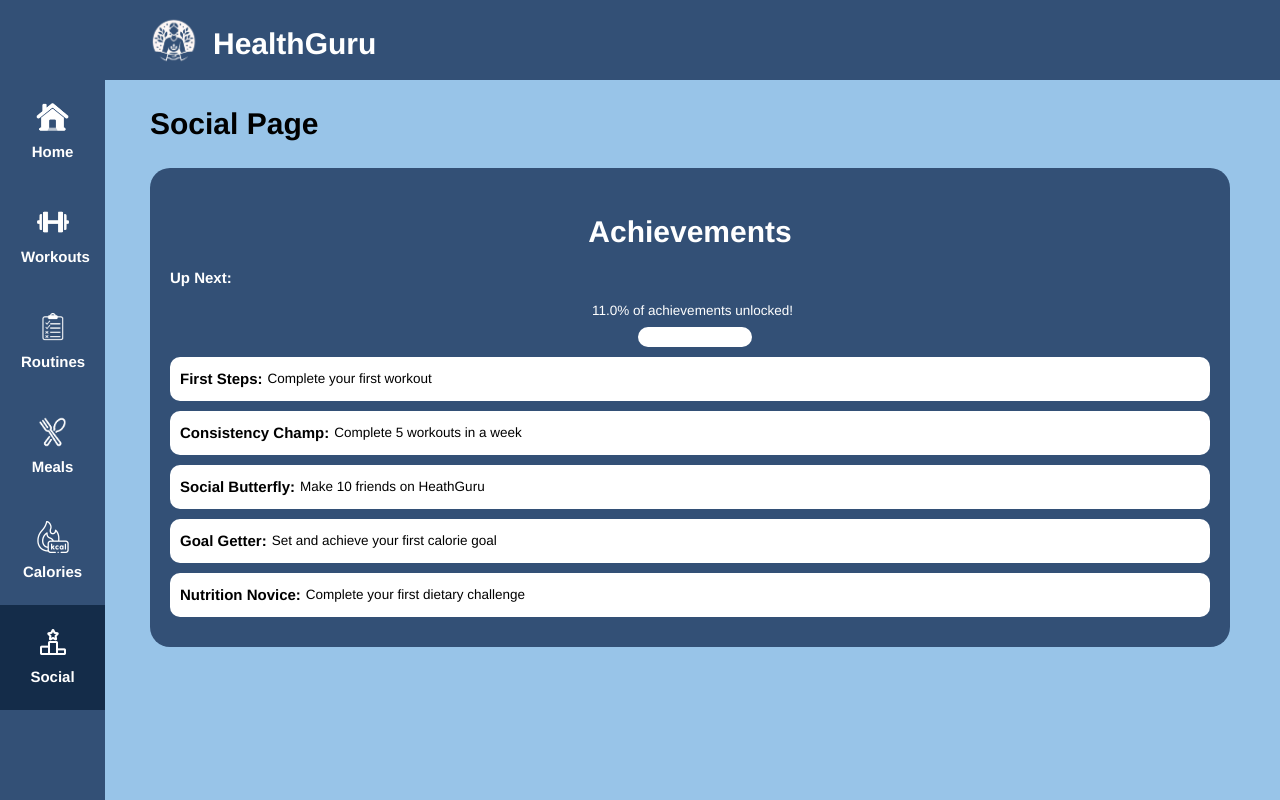
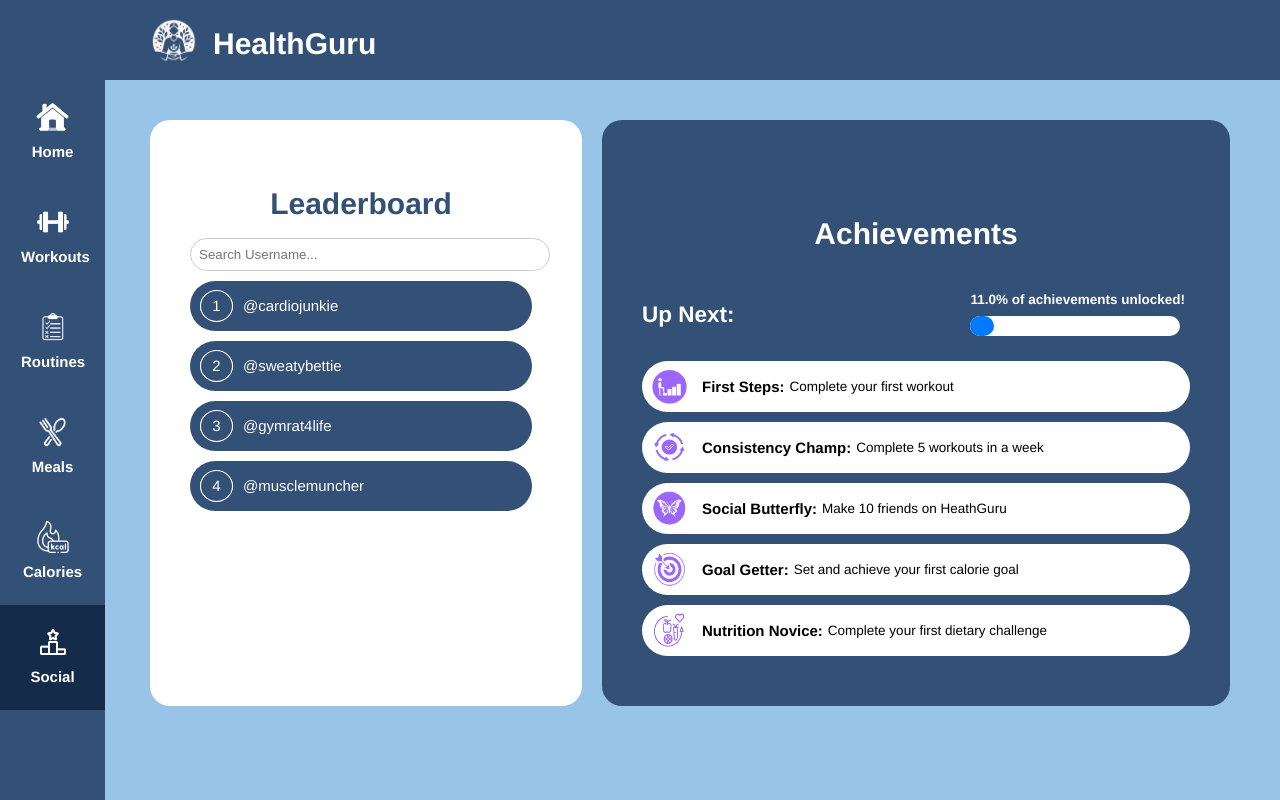
Before and after one commit to BT3103AppDev1/l1-final-term-project-group7, a Vue app: page /social in a window 1280 px wide. Built offline with nearby package versions, Linux system fonts and the light colour scheme.

Commit message:
Add Leaderboard and Achievements to Social page

```diff
--- a/src/components/social/Achievements.vue
+++ b/src/components/social/Achievements.vue
@@ -1,23 +1,34 @@
 <template>
-    <div class="achievements">
+    <div class="achievements-container">
       <h1 class="achievements-heading">Achievements</h1>
-      <div class="up-next">
-        Up Next:
-      </div>
       <div class="progress-container">
-        <div class="progress-text">11.0% of achievements unlocked!</div>
-        <div class="progress-bar"></div>
+        <h2 class="up-next">Up Next:</h2>
+        <div class="progress-bar-container">
+          <div class="progress-text">11.0% of achievements unlocked!</div>
+          <div class="progress-bar">
+            <div class="progress-fill" :style="{ width: progressWidth }"></div>
+          </div>
+        </div>
       </div>
       <div class="achievement" v-for="(achievement, index) in achievements" :key="index">
         <div class="achievement-item">
-          <div class="achievement-title">{{ achievement.title }}</div>
-          <div class="achievement-description">{{ achievement.description }}</div>
+          <img :src="getIconPath(achievement.title)" class="achievement-icon" alt="Icon">
+          <div class="achievement-details">
+            <div class="achievement-title">{{ achievement.title }}</div>
+            <div class="achievement-description">{{ achievement.description }}</div>
+          </div>
         </div>
       </div>
     </div>
   </template>
 
   <script>
+  import FirstSteps from '@/assets/FirstSteps.png';
+  import ConsistencyChamp from '@/assets/ConsistencyChamp.png';
+  import SocialButterfly from '@/assets/SocialButterfly.png';
+  import GoalGetter from '@/assets/GoalGetter.png';
+  import NutritionNovice from '@/assets/NutritionNovice.png';
+
   export default {
     name: 'Achievements',
     data() {
@@ -28,83 +39,103 @@
           { title: 'Social Butterfly:', description: 'Make 10 friends on HeathGuru' },
           { title: 'Goal Getter:', description: 'Set and achieve your first calorie goal' },
           { title: 'Nutrition Novice:', description: 'Complete your first dietary challenge' }
-        ]
+        ],
+        progressWidth: '11%'
       };
     },
     methods: {
-        getIconPath(title) {
-            const imagePaths = {
-                'First Steps:': require('@/assets/FirstSteps.png'),
-                'Consistency Champ:': require('@/assets/ConsistencyChamp.png'),
-                'Social Butterfly:': require('@/assets/SocialButterfly.png'),
-                'Goal Getter:': require('@/assets/GoalGetter.png'),
-                'Nutrition Novice:': require('@/assets/NutritionNovice.png')
-            };
-            return imagePaths[title];
+      getIconPath(title) {
+        switch (title) {
+          case 'First Steps:':
+            return FirstSteps;
+          case 'Consistency Champ:':
+            return ConsistencyChamp;
+          case 'Social Butterfly:':
+            return SocialButterfly;
+          case 'Goal Getter:':
+            return GoalGetter;
+          case 'Nutrition Novice:':
+            return NutritionNovice;
+          default:
+            return '';
         }
+      }
     }
   };
   </script>
 
   <style scoped>
-  .achievements {
+  .achievements-container {
     text-align: center;
     background-color: #335076;
     border-radius: 20px;
     padding: 20px;
   }
 
-  .achievements-heading,
-  .up-next {
+  .achievements-heading {
     color: #ffffff;
+    margin-top: 10px;
+  }
+
+
+  .progress-container {
+    display: flex;
+    justify-content: space-between;
+    align-items: center;
     margin-bottom: 10px;
   }
 
-  .achievement-icon {
-  width: 24px;
-  height: 24px;
-  margin-right: 10px;
-}
-
   .up-next {
-    display: flex;
-    align-items: center;
-    justify-content: flex-start; /* Align "Up Next" to the left */
-    font-weight: bold;
+    color: #ffffff;
+    margin-right: 10px;
   }
 
-  .progress-container {
-    display: flex;
-    flex-direction: column;
-    align-items: center;
-    justify-content: flex-end;
-    margin-left: 10px;
-    margin-bottom: 10px;
+  .progress-text {
+    font-size: 0.9em;
+    font-weight: bold;
+    color: #ffffff;
+    white-space: nowrap;
+    margin-right: 5px;
   }
 
   .progress-bar {
     height: 20px;
     background-color: #ffffff;
     border-radius: 10px;
-    width: 11%;
+    width: 210px;
     margin-top: 5px;
+    margin-bottom: 5px;
+    position: relative;
   }
 
-  .progress-text {
-    font-size: 0.9em;
-    color: #ffffff;
-    white-space: nowrap;
-    margin-right: 5px;
+  .progress-fill {
+    background-color: #007bff; /* Blue color for progress */
+    position: absolute;
+    top: 0;
+    left: 0;
+    height: 100%;
+    border-radius: 10px;
   }
 
   .achievement {
     background-color: #ffffff;
-    border-radius: 10px;
-    padding: 10px;
+    border-radius: 30px;
+    padding: 8px 10px;
     margin-bottom: 10px;
   }
 
   .achievement-item {
+    display: flex;
+    align-items: center;
+  }
+
+  .achievement-icon {
+    width: 35px;
+    height: 35px;
+    margin-right: 15px;
+  }
+
+  .achievement-details {
     display: flex;
     align-items: center;
   }
--- a/src/components/social/Leaderboard.vue
+++ b/src/components/social/Leaderboard.vue
@@ -1,14 +1,37 @@
 <template>
     <div class="social-page">
       <div class="leaderboard-container">
-        <h2 class="leaderboard-heading">Leaderboard</h2>
-        <!-- Add leaderboard content here -->
+        <h1 class="leaderboard-heading">Leaderboard</h1>
+        <div class="search-username">
+          <input type="text" placeholder="Search Username..." class="search-input">
         </div>
-      <div class="achievements">
-        <h1 class="achievements-heading">Achievements</h1>
+        <div class="user-info" v-for="(username, index) in usernames" :key="index">
+          <div class="username">
+            <div class="user-rank">
+              <div class="rank-circle">{{ index + 1 }}</div>
+            </div>
+            {{ username.title }}
+          </div>
+        </div>
       </div>
     </div>
   </template>
+
+<script>
+export default {
+  name: 'Usernames',
+  data() {
+    return {
+      usernames: [
+        { title: '@cardiojunkie' },
+        { title: '@sweatybettie' },
+        { title: '@gymrat4life' },
+        { title: '@musclemuncher' }
+      ]
+    };
+  }
+};
+</script>
 
 <style scoped>
 .social-page {
@@ -18,6 +41,7 @@
 
 .leaderboard-container {
   flex: 1;
+  text-align: center;
   background-color: #ffffff;
   padding: 20px;
   border-radius: 20px;
@@ -29,7 +53,54 @@
   margin-bottom: 10px;
 }
 
-    .achievements {
-      flex: 2;
+.search-username {
+  margin-top: 10px;
+  border-radius: 20px;
+}
+
+.search-input {
+  width: 100%;
+  padding: 8px;
+  border: 1px solid #ccc;
+  border-radius: 40px;
+}
+
+.user-info {
+  display: flex;
+  align-items: center;
+  margin-top: 10px;
+}
+
+.user-rank {
+  background-color: #ffffff;
+  border-radius: 50%;
+  width: 33px;
+  height: 30px;
+  display: flex;
+  justify-content: center;
+  align-items: center;
+  margin-right: 10px;
+}
+
+.rank-circle {
+  background-color: #335076;
+  color: #ffffff;
+  border-radius: 50%;
+  width: 100%;
+  height: 100%;
+  display: flex;
+  justify-content: center;
+  align-items: center;
+  border: 1px solid #ffffff;
+}
+
+.username {
+  background-color: #335076;
+  color: #ffffff;
+  border-radius: 30px;
+  padding: 10px 10px;
+  display: flex;
+  align-items: center;
+  flex: 1;
 }
 </style>
--- a/src/views/Social.vue
+++ b/src/views/Social.vue
@@ -1,27 +1,55 @@
 <template>
-  <div>
-    <h1>Social Page</h1>
-    <achievements></achievements>
+  <div class="social-page">
+    <div class="leaderboard-container">
+      <Leaderboard></Leaderboard>
+    </div>
+    <div class="achievements-container">
+      <Achievements></Achievements>
+    </div>
   </div>
 </template>
 
 <script>
+import Leaderboard from '@/components/social/Leaderboard.vue';
 import Achievements from '@/components/social/Achievements.vue';
 
 export default {
-    name: 'Social',
   components: {
+    Leaderboard,
     Achievements
   },
   data() {
     return {
       refreshComp: 0
-      }
+    };
   },
   methods: {
     change() {
-        this.refreshComp += 1
+      this.refreshComp += 1;
     }
   }
+};
+</script>
+
+<style scoped>
+.social-page {
+  display: flex;
 }
-</script>
+
+.leaderboard-container {
+  flex: 0.8;
+  background-color: #ffffff;
+  padding: 20px;
+  border-radius: 20px;
+  margin-right: 20px;
+  margin-top: 40px;
+}
+
+.achievements-container {
+  flex: 1.2;
+  background-color: #335076;
+  border-radius: 20px;
+  padding: 20px;
+  margin-top: 40px;
+}
+</style>
```
Lines whose indentation alone changed are shown as unchanged.
